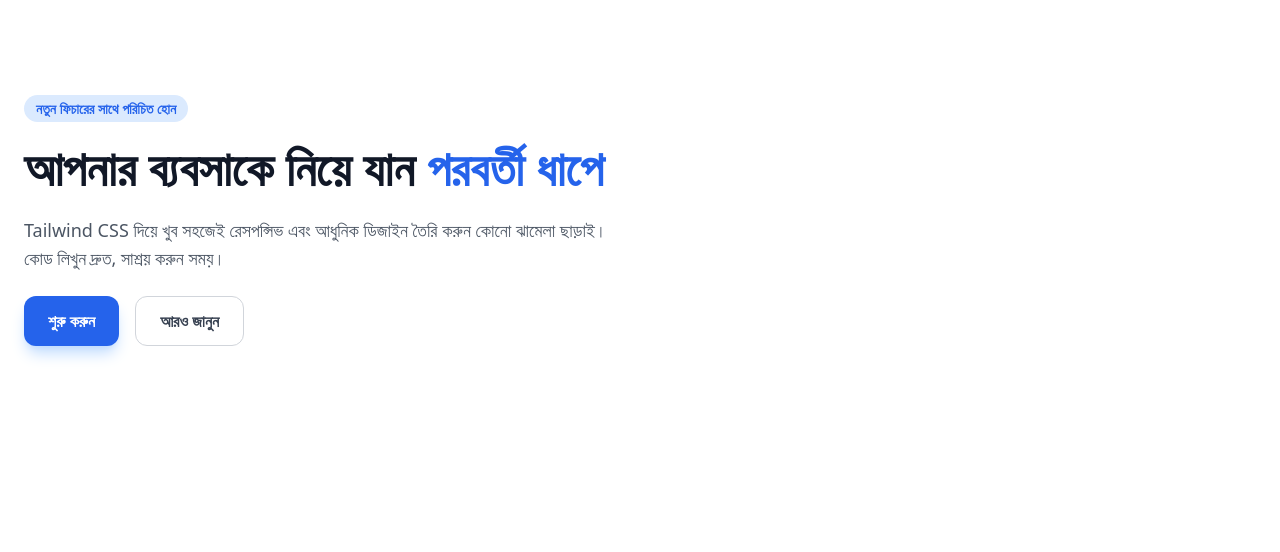
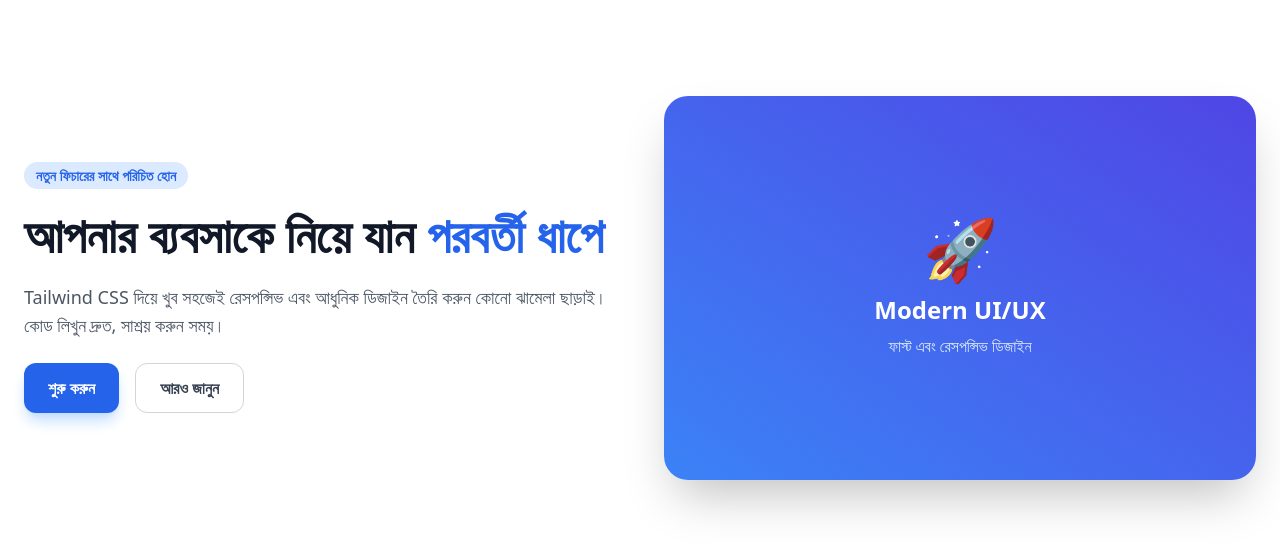
Before and after one commit to labib7402/Tailwind-css, a website: page card/imdex.html in a window 1280 px wide. Drawn offline with nearby package versions, Linux system fonts and the light colour scheme.

Commit message:
update card folder

```diff
--- a/card/imdex.html
+++ b/card/imdex.html
@@ -32,6 +32,18 @@
             </div>
         </div>
 
+        <!-- Right Side: Image / Box -->
+        <div class="bg-gradient-to-tr from-blue-500 to-indigo-600 rounded-3xl p-8 text-white shadow-2xl flex items-center justify-center h-80 md:h-96">
+            <div class="text-center">
+                <span class="text-6xl font-bold">🚀</span>
+                <h3 class="text-2xl font-bold mt-4">Modern UI/UX</h3>
+                <p class="text-blue-100 mt-2">ফাস্ট এবং রেসপন্সিভ ডিজাইন</p>
+            </div>
+        </div>
+
+    </section>
+    <!-- Hero Section End -->
+
 
 
 
```
